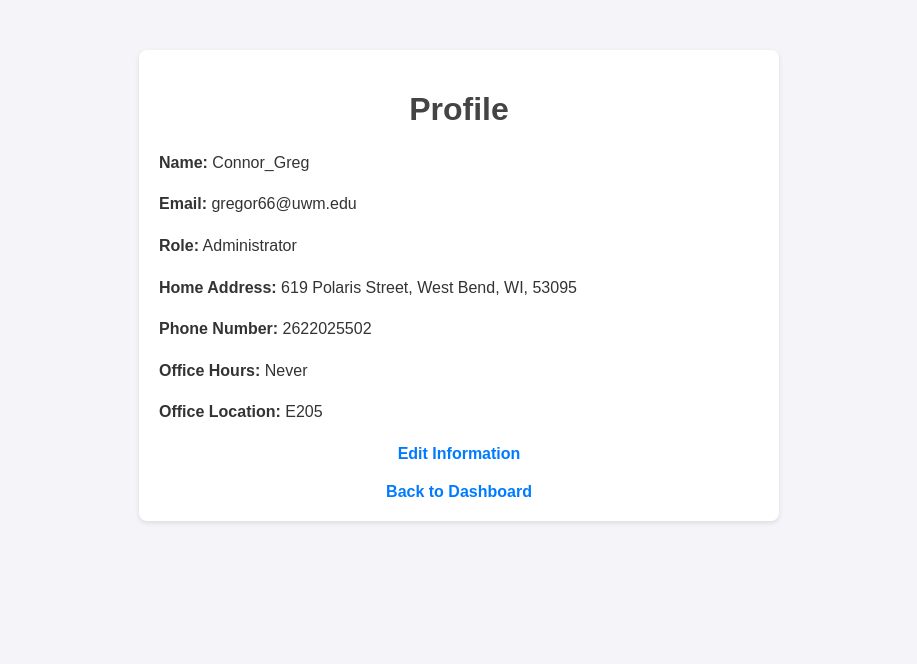
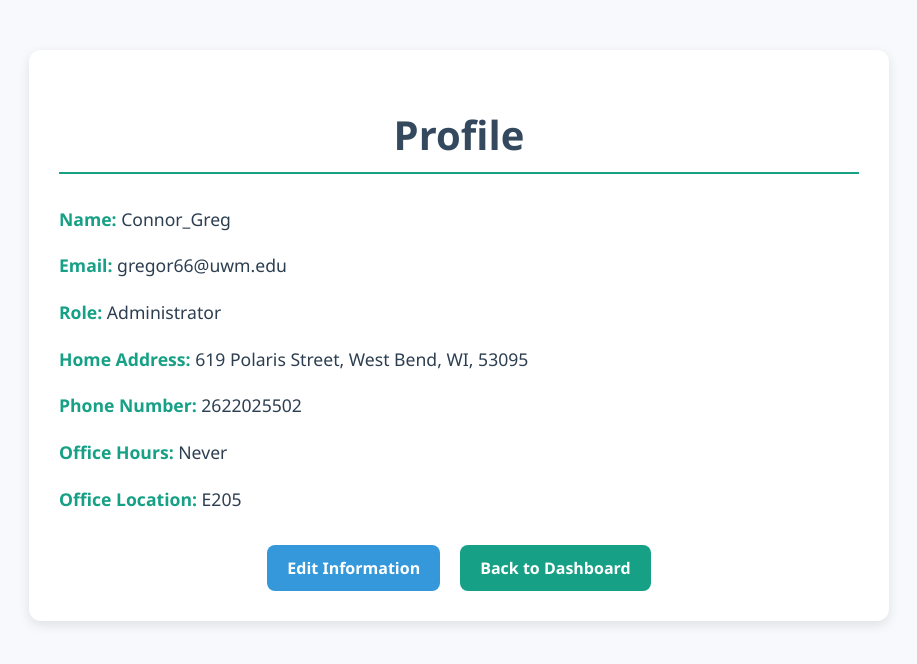
Before and after one commit to Connor-Gregor/TAScheduler, a Django app: page /profile/ in a window 1280 px wide. Shown: the top 664 px of the page, without its empty margins (181-1098 px from the left). Run offline with Django 5.2, Linux system fonts and the light colour scheme; a user stored in the database is signed in.

Commit message:
html changes in the profile

```diff
--- a/templates/common/profile.html
+++ b/templates/common/profile.html
@@ -6,44 +6,75 @@
     <title>Profile</title>
     <style>
         body {
-            font-family: Arial, sans-serif;
-            background-color: #f4f4f9;
+            font-family: 'Segoe UI', Tahoma, Geneva, Verdana, sans-serif;
+            background-color: #f7f9fc;
             margin: 0;
             padding: 0;
-            color: #333;
+            color: #2c3e50;
         }
 
         .container {
-            width: 60%;
-            max-width: 600px;
+            width: 70%;
+            max-width: 800px;
             margin: 50px auto;
-            padding: 20px;
+            padding: 30px;
             background-color: white;
-            box-shadow: 0 2px 5px rgba(0, 0, 0, 0.1);
-            border-radius: 8px;
+            box-shadow: 0 4px 12px rgba(0, 0, 0, 0.1);
+            border-radius: 12px;
         }
 
         h1 {
             text-align: center;
-            color: #444;
+            font-size: 2.5em;
+            color: #34495e;
+            margin-bottom: 30px;
+            border-bottom: 2px solid #16a085;
+            padding-bottom: 10px;
         }
 
         p {
-            font-size: 16px;
-            line-height: 1.6;
+            font-size: 1.1em;
+            line-height: 1.8;
+            margin: 15px 0;
+        }
+
+        p strong {
+            color: #16a085;
+        }
+
+        .actions {
+            display: flex;
+            justify-content: center;
+            gap: 20px;
+            margin-top: 30px;
         }
 
         a {
-            display: block;
-            margin-top: 20px;
+            padding: 12px 20px;
             text-align: center;
             text-decoration: none;
-            color: #007BFF;
+            color: white;
             font-weight: bold;
+            border-radius: 8px;
+            transition: background-color 0.3s ease, transform 0.2s ease;
         }
 
-        a:hover {
-            color: #0056b3;
+        a.edit {
+            background-color: #3498db;
+        }
+
+        a.edit:hover {
+            background-color: #2980b9;
+            transform: translateY(-3px);
+        }
+
+        a.back {
+            background-color: #16a085;
+        }
+
+        a.back:hover {
+            background-color: #138a72;
+            transform: translateY(-3px);
         }
     </style>
 </head>
@@ -58,8 +89,10 @@
         <p><strong>Office Hours:</strong> {{ user.office_hours }}</p>
         <p><strong>Office Location:</strong> {{ user.office_location }}</p>
 
-        <a href="{% url 'edit_profile' %}">Edit Information</a>
-        <a href="{% url 'dashboard' %}">Back to Dashboard</a>
+        <div class="actions">
+            <a href="{% url 'edit_profile' %}" class="edit">Edit Information</a>
+            <a href="{% url 'dashboard' %}" class="back">Back to Dashboard</a>
+        </div>
     </div>
 </body>
 </html>
```
Also changed, not shown: templates/common/edit_profile.html (+32 -23 lines).
